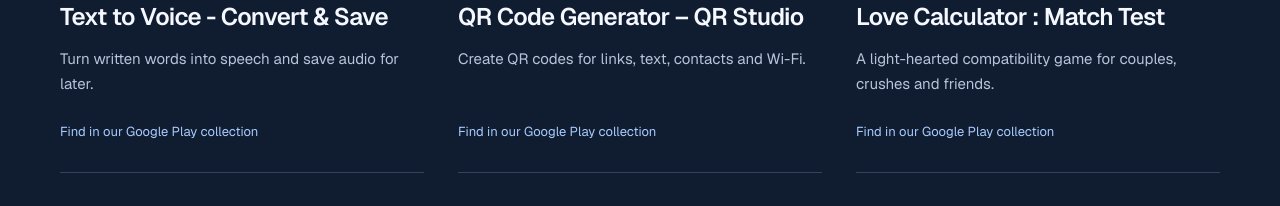
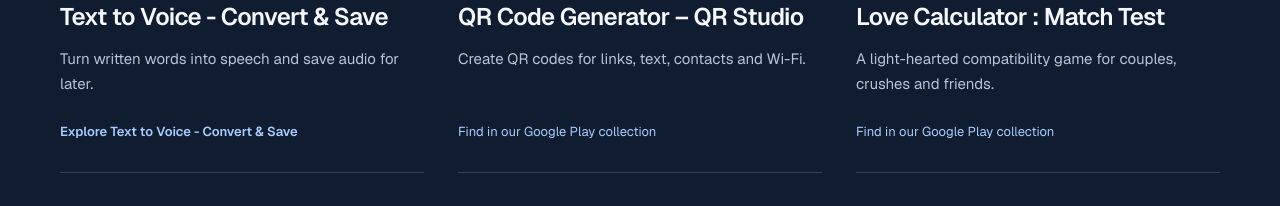
Before and after one commit to calyptasapps/calyptasapps, a Next.js app: page / in a window 1280 px wide. Shown: the part 1280-1486 px from the top of the page. Built offline with nearby package versions, Linux system fonts and the light colour scheme.

Commit message:
Link Text to Voice homepage card to its app page

```diff
--- a/app/page.tsx
+++ b/app/page.tsx
@@ -3,7 +3,7 @@
 import { Header, Footer } from "./components/SiteChrome";
 import { collagicDownload, developer, site, support } from "./lib/site";
 const apps = [
-  { name: "Text to Voice - Convert & Save", description: "Turn written words into speech and save audio for later.", category: "Productivity" },
+  { name: "Text to Voice - Convert & Save", description: "Turn written words into speech and save audio for later.", category: "Productivity", page: "/apps/text-to-voice" },
   { name: "QR Code Generator – QR Studio", description: "Create QR codes for links, text, contacts and Wi-Fi.", category: "Tools" },
   { name: "Love Calculator : Match Test", description: "A light-hearted compatibility game for couples, crushes and friends.", category: "Entertainment" },
   { name: "Image Resizer - Resizely", description: "Resize and optimise pictures from your Android device.", category: "Photography" },
@@ -15,7 +15,7 @@
   return <><Header /><main id="main">
     <section className="home-intro wrap"><h1>A little more creativity.<br />A little less everyday effort.</h1><p>We make Android apps for the things you love to create and the things you need to get done.</p></section>
     <section className="featured wrap" aria-labelledby="featured-title"><div className="featured-copy"><div className="app-identity"><Image src="/collagic/icon.webp" alt="" width={52} height={52} /><span>Meet Collagic</span></div><h2 id="featured-title">Your photos have<br />more to say.</h2><p>Make a travel diary, a birthday collage or a moodboard that feels like you. Arrange your photos freely, start with a design and make every detail yours.</p><div className="actions"><a className="button primary" href={collagicDownload("home_feature")}>Get Collagic on Google Play</a><Link className="text-link" href="/apps/collagic">Explore Collagic</Link></div><p className="fine-print">For Android · Free to download · Contains ads</p></div><Link href="/apps/collagic" className="featured-art" aria-label="Explore Collagic's photo collages"><Image className="feature-travel" src="/collagic/travel_diary.webp" alt="Travel diary made with three photos in Collagic" width={900} height={1200} sizes="(max-width: 700px) 55vw, 340px" preload /><Image className="feature-cover" src="/collagic/magazine_cover.webp" alt="Magazine cover collage made in Collagic" width={900} height={1200} sizes="(max-width: 700px) 55vw, 340px" /></Link></section>
-    <section className="apps-section wrap" id="apps"><div className="section-heading"><div><h2>Find your next everyday app.</h2><p>Explore the rest of our Android collection.</p></div><a className="text-link" href={developer}>Visit our Google Play collection</a></div><div className="app-grid">{apps.map(app=><article className="app-card" key={app.name}><p className="category">{app.category}</p><h3>{app.name}</h3><p>{app.description}</p><a href={developer}>Find in our Google Play collection<span className="sr-only">: {app.name}</span></a></article>)}</div></section>
+    <section className="apps-section wrap" id="apps"><div className="section-heading"><div><h2>Find your next everyday app.</h2><p>Explore the rest of our Android collection.</p></div><a className="text-link" href={developer}>Visit our Google Play collection</a></div><div className="app-grid">{apps.map(app=><article className="app-card" key={app.name}><p className="category">{app.category}</p><h3>{app.name}</h3><p>{app.description}</p>{"page" in app ? <Link className="text-link" href={app.page as string}>Explore {app.name}<span className="sr-only"> page</span></Link> : <a href={developer}>Find in our Google Play collection<span className="sr-only">: {app.name}</span></a>}</article>)}</div></section>
     <section className="about wrap"><h2>Small studio.<br />Useful ideas.</h2><div><p>We’re an independent Android app studio based in Bangladesh. Our apps bring together creative tools, practical utilities and a little fun.</p><p>Have a question or something you’d like us to improve?</p><a className="text-link" href={`mailto:${support}`}>Talk to Calyptas Apps</a></div></section>
     <script type="application/ld+json" dangerouslySetInnerHTML={{__html:JSON.stringify({"@context":"https://schema.org","@type":"Organization",name:"Calyptas Apps",url:site,email:support,sameAs:[developer]})}} />
   </main><Footer /></>;
```
